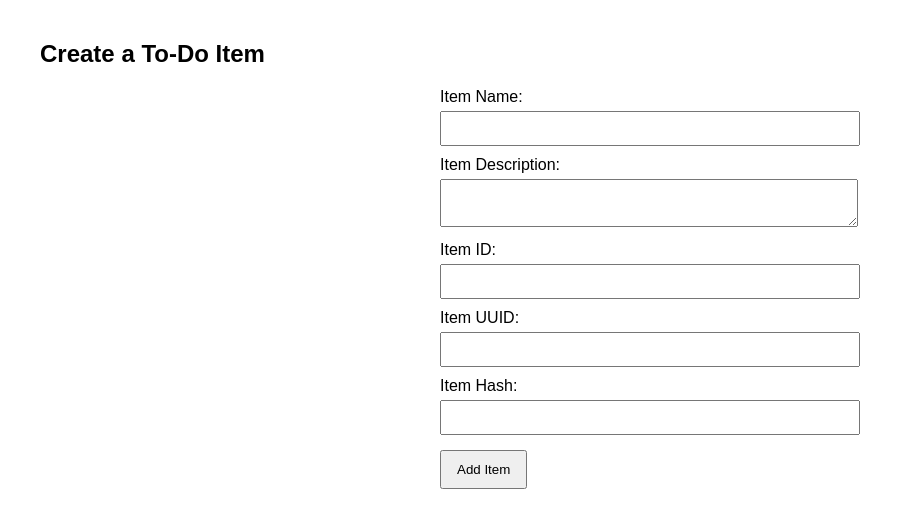
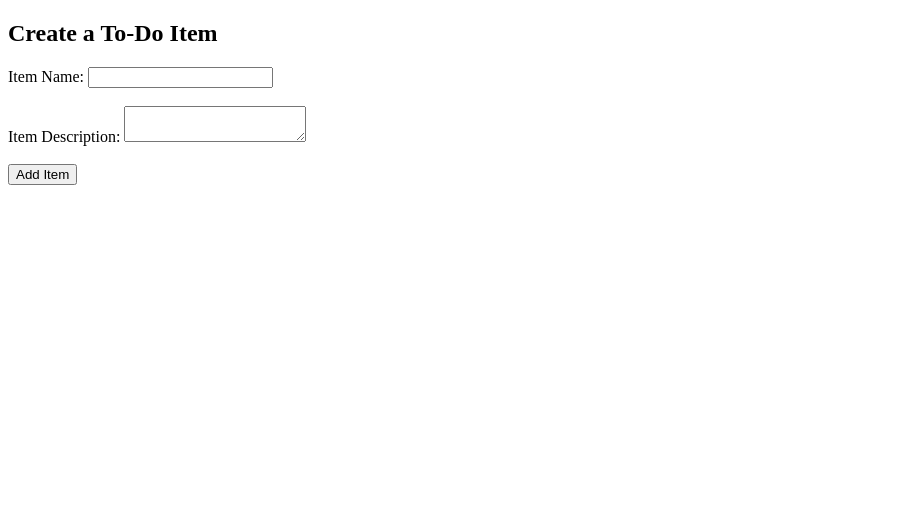
Before and after one commit to shakti101101/Deveops_Git_-_Github_assign_4, a Flask app: template templates/todo.html in a window 1280 px wide. Shown: the top 528 px of the page, without its empty margins (0-915 px from the left). Run offline with Flask 3, Linux system fonts and the light colour scheme; the template is opened without the code that fills it, so the values that code supplies are empty.

Commit message:
Todo.html page add

```diff
--- a/templates/todo.html
+++ b/templates/todo.html
@@ -1,34 +1,16 @@
 <!DOCTYPE html>
-<html lang="en">
+<html>
 <head>
-    <meta charset="UTF-8">
     <title>To-Do Page</title>
-    <style>
-        body { font-family: Arial, sans-serif; margin: 40px; }
-        form { max-width: 400px; margin: auto; }
-        label { display: block; margin-top: 10px; }
-        input, textarea { width: 100%; padding: 8px; margin-top: 5px; }
-        button { margin-top: 15px; padding: 10px 15px; }
-    </style>
 </head>
 <body>
     <h2>Create a To-Do Item</h2>
-    <form action="/add_todo" method="POST">
+    <form action="/submittodoitem " method="POST">
         <label for="item_name">Item Name:</label>
-        <input type="text" id="item_name" name="item_name" required>
+        <input type="text" id="item_name" name="item_name" required><br><br>
 
         <label for="item_description">Item Description:</label>
-        <textarea id="item_description" name="item_description" required></textarea>
-
-        <label for="item_id">Item ID:</label>
-        <input type="text" id="item_id" name="item_id" required>
-
-        <label for="item_uuid">Item UUID:</label>
-       <input type="text" id="item_uuid"  name="item_uuid" required>
-
-       <label for="item_hash">Item Hash:</label>
-        <input type="text" id="item_hash" name="item_hash" required>
-
+        <textarea id="item_description" name="item_description" required></textarea><br><br>
 
         <button type="submit">Add Item</button>
     </form>
```
